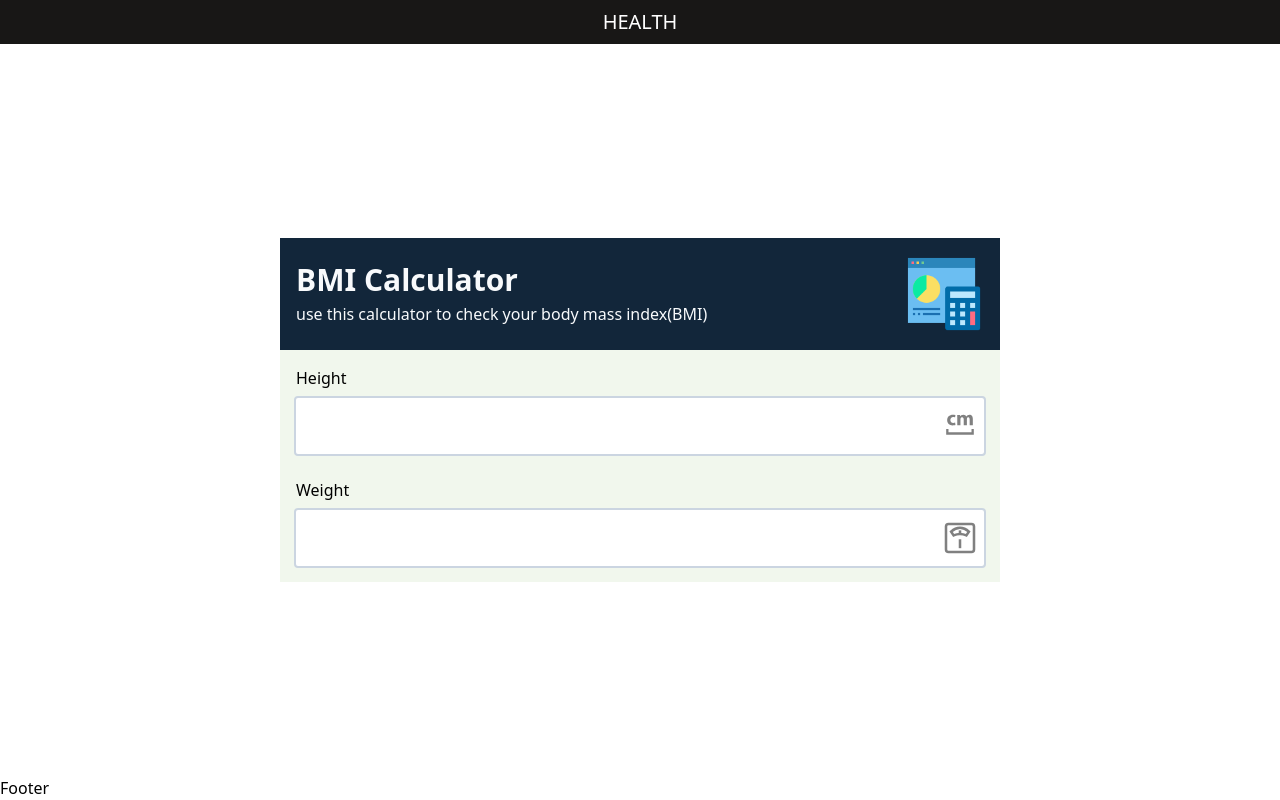
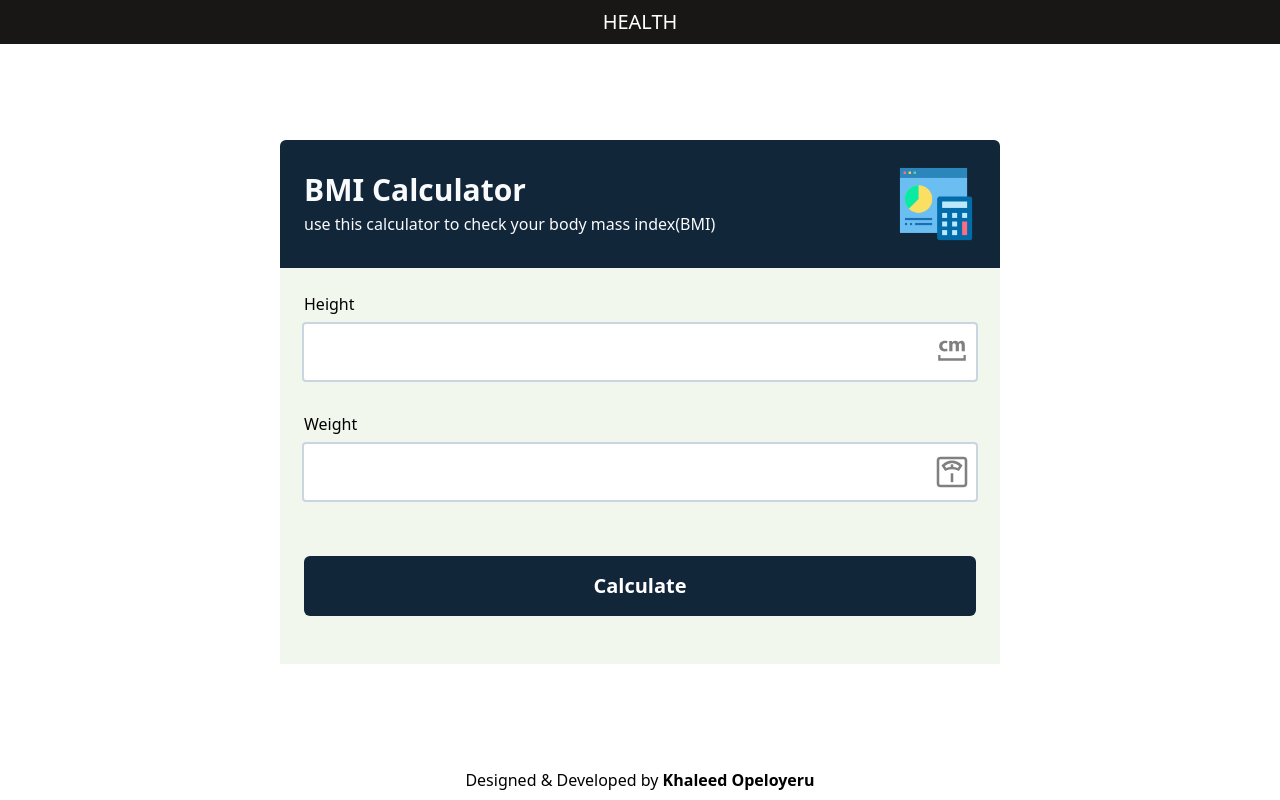
Before and after one commit to dev-bams/bmi-calculator, a React (Vite) app: page / in a window 1280 px wide. Built offline with nearby package versions, Linux system fonts and the light colour scheme.

Commit message:
layout completed now adding calculation feature

```diff
--- a/src/components/CalculateButton.tsx
+++ b/src/components/CalculateButton.tsx
@@ -1,5 +1,5 @@
 function CalculateButton() {
-  return <div>CalculateButton</div>;
+  return <div className="self-center min-h-[56px] bg-accent text-white flex items-center p-4 w-full justify-center cursor-pointer font-bold text-xl rounded-md mt-6 mb-6">Calculate</div>;
 }
 
 export default CalculateButton;
--- a/src/components/Footer.tsx
+++ b/src/components/Footer.tsx
@@ -1,5 +1,19 @@
 function Footer() {
-  return <div>Footer</div>;
+  return (
+    <div className=" flex justify-center text-l p-2">
+      <h2>
+        Designed & Developed by{" "}
+        <a
+          href="https://devbams.netlify.app/"
+          target="_blank"
+          className="font-bold hover:underline"
+        >
+          Khaleed Opeloyeru
+        </a>
+      </h2>
+      <div></div>
+    </div>
+  );
 }
 
 export default Footer;
--- a/src/components/Form.tsx
+++ b/src/components/Form.tsx
@@ -3,8 +3,8 @@ import FormBody from "./FormBody";
 
 function Form() {
   return (
-    <div className="flex flex-col max-w-3xl self-center w-full pl-6 pr-6">
-      <form className="bg-primary">
+    <div className="flex flex-col max-w-3xl self-center w-full p-6 rounded-t-md">
+      <form className="bg-primary rounded-t-md">
         <FormHeader />
         <FormBody />
       </form>
--- a/src/components/FormBody.tsx
+++ b/src/components/FormBody.tsx
@@ -1,11 +1,13 @@
 import LabeledInput from "./LabeledInput";
 import CM from "../assets/icons/CM";
 import KG from "../assets/icons/KG";
+import CalculateButton from "./CalculateButton";
 function FormBody() {
   return (
-    <div className="flex p-4 gap-6 flex-col ">
+    <div className="flex p-6 gap-8 flex-col ">
       <LabeledInput type="number" name="Height" inputIcon={CM} label="Height" />
       <LabeledInput type="number" name="Height" inputIcon={KG} label="Weight" />
+      <CalculateButton />
     </div>
   );
 }
--- a/src/components/FormHeader.tsx
+++ b/src/components/FormHeader.tsx
@@ -1,7 +1,7 @@
 import icon from "../assets/images/bmi-icon.png";
 function FormHeader() {
   return (
-    <div className=" bg-accent text-slate-50 flex w-full justify-between p-4">
+    <div className=" bg-accent text-slate-50 flex w-full justify-between p-6 rounded-t-md">
       <div className="flex flex-col justify-center gap-1">
         <h1 className=" font-bold text-3xl">BMI Calculator</h1>
         <h2 className="">
```
